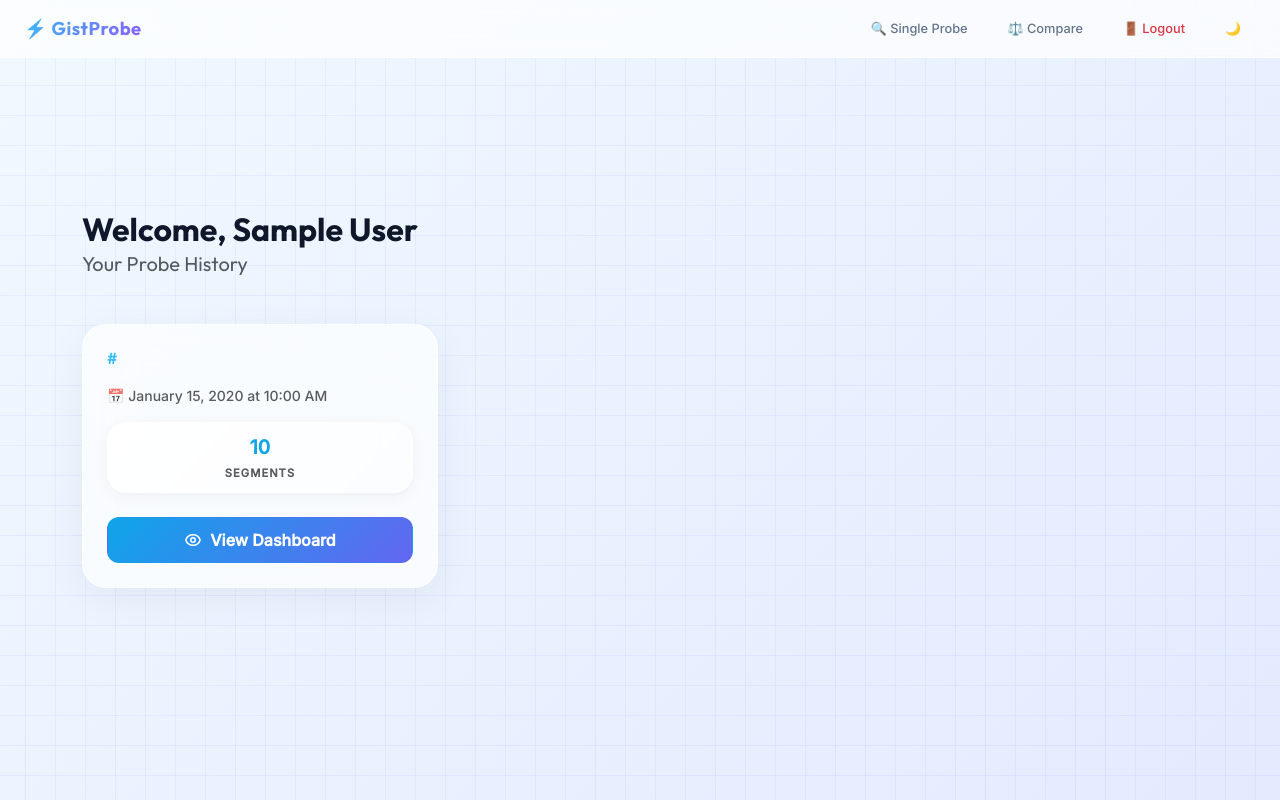
After one commit to Ojaswi-Gupta/GistProbe, a Flask app: page /history in a window 1280 px wide. The commit adds this page. Run offline with Flask 3, Linux system fonts and the light colour scheme; a user stored in the database is signed in; tables that the repository leaves empty hold one stand-in row (values such as "Sample post").

Commit message:
feat: integrate Groq AI chat and UI enhancements

```diff
--- a/app.py
+++ b/app.py
@@ -1,9 +1,16 @@
-from flask import Flask, render_template, request, send_file, redirect, url_for
+from flask import Flask, render_template, request, send_file, redirect, url_for, jsonify
 import pandas as pd
 import uuid
 import os
 import glob
 import json
+from dotenv import load_dotenv
+
+from flask_sqlalchemy import SQLAlchemy
+from flask_login import LoginManager, UserMixin, login_user, logout_user, current_user, login_required
+from authlib.integrations.flask_client import OAuth
+from authlib.integrations.base_client.errors import OAuthError
+from groq import Groq
 
 from crawler import scrape_url
 from analyser import clean_text_data, compute_sentiment
@@ -11,42 +18,127 @@ from clustering import perform_clustering, compute_similarity
 from wordcloud_gen import generate_wordcloud, cleanup_old_wordclouds
 from ner import extract_entities
 
+load_dotenv()
+
 app = Flask(__name__)
+app.secret_key = os.getenv("FLASK_SECRET_KEY", "fallback-secret-key")
+app.config['SQLALCHEMY_DATABASE_URI'] = 'sqlite:///gistprobe.db'
+app.config['SQLALCHEMY_TRACK_MODIFICATIONS'] = False
+
+db = SQLAlchemy(app)
+login_manager = LoginManager(app)
+login_manager.login_view = 'login'
+
+oauth = OAuth(app)
+google = oauth.register(
+    name='google',
+    client_id=os.getenv('GOOGLE_CLIENT_ID'),
+    client_secret=os.getenv('GOOGLE_CLIENT_SECRET'),
+    access_token_url='https://accounts.google.com/o/oauth2/token',
+    authorize_url='https://accounts.google.com/o/oauth2/auth',
+    api_base_url='https://www.googleapis.com/oauth2/v1/',
+    userinfo_endpoint='https://www.googleapis.com/oauth2/v1/userinfo',
+    client_kwargs={'scope': 'email profile'}
+)
+
 active_files = {}
+chat_contexts = {}
+try:
+    groq_client = Groq(api_key=os.getenv("GROQ_API_KEY")) if os.getenv("GROQ_API_KEY") else None
+except Exception as e:
+    print(f"Failed to initialize Groq: {e}")
+    groq_client = None
 
-CACHE_FILE = "_probe_cache.json"
+class User(UserMixin, db.Model):
+    id = db.Column(db.Integer, primary_key=True)
+    email = db.Column(db.String(120), unique=True, nullable=False)
+    name = db.Column(db.String(120))
+    probes = db.relationship('ProbeResult', backref='user', lazy=True)
+
+class ProbeResult(db.Model):
+    id = db.Column(db.Integer, primary_key=True)
+    user_id = db.Column(db.Integer, db.ForeignKey('user.id'), nullable=False)
+    url = db.Column(db.String(2048), nullable=False)
+    timestamp = db.Column(db.DateTime, default=db.func.current_timestamp())
+    total_items = db.Column(db.Integer)
+    avg_subjectivity = db.Column(db.Float)
+    results_json = db.Column(db.Text)
+
+@login_manager.user_loader
+def load_user(user_id):
+    return User.query.get(int(user_id))
+
+@app.route('/login')
+def login():
+    redirect_uri = url_for('auth', _external=True)
+    return google.authorize_redirect(redirect_uri)
+
+@app.route('/login/callback')
+def auth():
+    try:
+        token = google.authorize_access_token()
+    except OAuthError:
+        # User canceled the login prompt or access was denied
+        return redirect(url_for('home'))
+
+    userinfo = token.get('userinfo')
+    if not userinfo:
+        userinfo = google.get('userinfo').json()
+    email = userinfo.get('email')
+    name = userinfo.get('name')
+    user = User.query.filter_by(email=email).first()
+    if not user:
+        user = User(email=email, name=name)
+        db.session.add(user)
+        db.session.commit()
+    login_user(user)
+    return redirect(url_for('home'))
+
+@app.route('/logout')
+@login_required
+def logout():
+    logout_user()
+    return redirect(url_for('home'))
 
 
 def _save_cache(url, table_html, cluster_counts, sentiment_counts, avg_subjectivity, takeaways, metrics, total_items, wordcloud_image=None, entities=None):
-    """Save the last successful probe result to disk for instant demo loading."""
-    try:
-        cache = {
-            "url": url,
-            "table": table_html,
-            "cluster_counts": cluster_counts,
-            "sentiment_counts": sentiment_counts,
-            "avg_subjectivity": avg_subjectivity,
-            "takeaways": takeaways,
-            "metrics": metrics,
-            "total_items": total_items,
-            "wordcloud_image": wordcloud_image,
-            "entities": entities,
-        }
-        with open(CACHE_FILE, "w") as f:
-            json.dump(cache, f)
-        print(f"Cache saved for: {url}")
-    except Exception as e:
-        print(f"Cache save error: {e}")
-
+    """Save the last successful probe result to database for the current user."""
+    if current_user.is_authenticated:
+        try:
+            cache = {
+                "table": table_html,
+                "cluster_counts": cluster_counts,
+                "sentiment_counts": sentiment_counts,
+                "takeaways": takeaways,
+                "metrics": metrics,
+                "wordcloud_image": wordcloud_image,
+                "entities": entities,
+            }
+            probe = ProbeResult(
+                user_id=current_user.id,
+                url=url,
+                total_items=total_items,
+                avg_subjectivity=avg_subjectivity,
+                results_json=json.dumps(cache)
+            )
+            db.session.add(probe)
+            db.session.commit()
+        except Exception as e:
+            print(f"DB save error: {e}")
 
 def _load_cache():
-    """Load the last probe result from disk cache."""
-    try:
-        if os.path.exists(CACHE_FILE):
-            with open(CACHE_FILE, "r") as f:
-                return json.load(f)
-    except Exception as e:
-        print(f"Cache load error: {e}")
+    """Load the last probe result from database."""
+    if current_user.is_authenticated:
+        try:
+            probe = ProbeResult.query.filter_by(user_id=current_user.id).order_by(ProbeResult.timestamp.desc()).first()
+            if probe:
+                cache = json.loads(probe.results_json)
+                cache['url'] = probe.url
+                cache['total_items'] = probe.total_items
+                cache['avg_subjectivity'] = probe.avg_subjectivity
+                return cache
+        except Exception as e:
+            print(f"DB load error: {e}")
     return None
 
 
@@ -139,6 +231,10 @@ def process():
         if "error" in result:
             return render_template("index.html", error=result["error"], url=result["url"])
 
+        # Save context for Groq chat
+        user_key = current_user.id if current_user.is_authenticated else request.remote_addr
+        chat_contexts[user_key] = " ".join(result.get("cleaned_text", []))
+
         return render_template("index.html", cached=False, **result)
 
     except Exception as e:
@@ -148,6 +244,41 @@ def process():
             error=f"Something went wrong: {str(e)}. Please check the URL and try again.",
             url=request.form.get("url", ""),
         )
+
+@app.route("/api/chat", methods=["POST"])
+def chat_api():
+    if not groq_client:
+        return jsonify({"error": "Groq API key not configured."}), 500
+
+    data = request.json
+    question = data.get("question", "").strip()
+
+    if not question:
+        return jsonify({"error": "Empty question."}), 400
+
+    user_key = current_user.id if current_user.is_authenticated else request.remote_addr
+    context_text = chat_contexts.get(user_key, "")
+
+    if not context_text:
+        return jsonify({"error": "No website context found. Please probe a URL first."}), 400
+
+    # Truncate context to ~25k chars to fit inside Groq token limit safely
+    context_text = context_text[:25000]
+
+    prompt = f"You are GistProbe AI, a friendly and intelligent assistant. If the user greets you casually, respond naturally and offer to help analyze the webpage. For informational questions, use the provided webpage context as your foundation, but feel free to seamlessly weave in relevant real-world knowledge and background details to provide a richer, more comprehensive answer.\n\nContext:\n{context_text}\n\nQuestion: {question}\n\nAnswer:"
+
+    try:
+        completion = groq_client.chat.completions.create(
+            model="llama-3.1-8b-instant",
+            messages=[{"role": "user", "content": prompt}],
+            temperature=0.5,
+            max_tokens=500
+        )
+        answer = completion.choices[0].message.content
+        return jsonify({"answer": answer})
+    except Exception as e:
+        print(f"Groq API Error: {e}")
+        return jsonify({"error": "An error occurred while generating the answer."}), 500
 
 
 @app.route("/compare", methods=["GET"])
@@ -246,5 +377,38 @@ def download():
     return "File not found. Please run a probe first."
 
 
+@app.route('/history')
+@login_required
+def history():
+    probes = ProbeResult.query.filter_by(user_id=current_user.id).order_by(ProbeResult.timestamp.desc()).all()
+    return render_template('history.html', probes=probes)
+
+@app.route('/history/<int:probe_id>')
+@login_required
+def load_history(probe_id):
+    probe = ProbeResult.query.get_or_404(probe_id)
+    if probe.user_id != current_user.id:
+        return redirect(url_for('home'))
+    cache = json.loads(probe.results_json)
+    cache['url'] = probe.url
+    cache['total_items'] = probe.total_items
+    cache['avg_subjectivity'] = probe.avg_subjectivity
+    return render_template(
+        "index.html",
+        table=cache["table"],
+        cluster_counts=cache["cluster_counts"],
+        sentiment_counts=cache["sentiment_counts"],
+        avg_subjectivity=cache["avg_subjectivity"],
+        takeaways=cache["takeaways"],
+        metrics=cache["metrics"],
+        url=cache["url"],
+        total_items=cache["total_items"],
+        cached=True,
+        wordcloud_image=cache.get("wordcloud_image"),
+        entities=cache.get("entities"),
+    )
+
 if __name__ == "__main__":
+    with app.app_context():
+        db.create_all()
     app.run(debug=True)
--- a/static/css/index.css
+++ b/static/css/index.css
@@ -68,6 +68,8 @@
     --input-bg: #f8fafc;
     --input-bg-focus: #ffffff;
     --modal-bg: #ffffff;
+    --chat-bg: rgba(0, 0, 0, 0.03);
+    --chat-shadow: rgba(0, 0, 0, 0.05);
 }
 
 [data-theme="dark"] {
@@ -84,6 +86,8 @@
     --input-bg: #1e293b;
     --input-bg-focus: #0f172a;
     --modal-bg: #1e293b;
+    --chat-bg: rgba(10, 15, 30, 0.7);
+    --chat-shadow: rgba(0, 0, 0, 0.3);
 }
 
 [data-theme="dark"] h1,
--- a/static/js/index.js
+++ b/static/js/index.js
@@ -420,3 +420,107 @@ function clearTableFilters() {
         indicator.style.display = 'none';
     }
 }
+
+// --- Chat with Website Logic ---
+(function() {
+    function appendMessage(role, text) {
+        const historyBox = document.getElementById('chat-history');
+        const placeholder = document.getElementById('chat-placeholder');
+        if (!historyBox) return;
+
+        if (placeholder) placeholder.style.display = 'none';
+
+        const msgDiv = document.createElement('div');
+        msgDiv.style.padding = '10px 15px';
+        msgDiv.style.borderRadius = '8px';
+        msgDiv.style.maxWidth = '85%';
+        msgDiv.style.lineHeight = '1.5';
+        msgDiv.style.fontSize = '0.95rem';
+
+        if (role === 'user') {
+            msgDiv.style.alignSelf = 'flex-end';
+            msgDiv.style.background = 'linear-gradient(135deg, #0ea5e9, #6366f1)';
+            msgDiv.style.color = 'white';
+            msgDiv.innerHTML = `<strong>You:</strong> ${text}`;
+        } else {
+            msgDiv.style.alignSelf = 'flex-start';
+            msgDiv.style.background = 'var(--glass-bg)';
+            msgDiv.style.border = '1px solid var(--glass-border)';
+            msgDiv.style.color = 'var(--text-main)';
+
+            const formattedText = text.replace(/\*\*(.*?)\*\*/g, '<strong>$1</strong>').replace(/\n/g, '<br>');
+            msgDiv.innerHTML = `<strong>Groq AI:</strong><br>${formattedText}`;
+        }
+
+        historyBox.appendChild(msgDiv);
+        historyBox.scrollTop = historyBox.scrollHeight;
+    }
+
+    async function sendMessage() {
+        const inputField = document.getElementById('chat-input');
+        const sendBtn = document.getElementById('chat-send-btn');
+        const historyBox = document.getElementById('chat-history');
+
+        if (!inputField || !sendBtn || !historyBox) return;
+
+        const question = inputField.value.trim();
+        if (!question) return;
+
+        appendMessage('user', question);
+        inputField.value = '';
+        inputField.disabled = true;
+        sendBtn.disabled = true;
+
+        const loadingId = 'loading-' + Date.now();
+        const loadingDiv = document.createElement('div');
+        loadingDiv.id = loadingId;
+        loadingDiv.style.alignSelf = 'flex-start';
+        loadingDiv.style.color = 'var(--text-muted)';
+        loadingDiv.style.fontSize = '0.85rem';
+        loadingDiv.innerHTML = '<em>⚡ Groq AI is thinking...</em>';
+        historyBox.appendChild(loadingDiv);
+        historyBox.scrollTop = historyBox.scrollHeight;
+
+        try {
+            const response = await fetch('/api/chat', {
+                method: 'POST',
+                headers: { 'Content-Type': 'application/json' },
+                body: JSON.stringify({ question })
+            });
+            const data = await response.json();
+
+            const lDiv = document.getElementById(loadingId);
+            if (lDiv) lDiv.remove();
+
+            if (data.error) {
+                appendMessage('ai', `<span style="color: #ef4444;">Error: ${data.error}</span>`);
+            } else {
+                appendMessage('ai', data.answer);
+            }
+        } catch (err) {
+            const lDiv = document.getElementById(loadingId);
+            if (lDiv) lDiv.remove();
+            appendMessage('ai', `<span style="color: #ef4444;">Network Error: Failed to reach the server.</span>`);
+        } finally {
+            inputField.disabled = false;
+            sendBtn.disabled = false;
+            inputField.focus();
+        }
+    }
+
+    // Event Delegation for Button Click
+    document.addEventListener('click', function(e) {
+        if (e.target && (e.target.id === 'chat-send-btn' || e.target.closest('#chat-send-btn'))) {
+            e.preventDefault();
+            sendMessage();
+        }
+    });
+
+    // Event Delegation for Enter Key
+    document.addEventListener('keypress', function(e) {
+        if (e.target && e.target.id === 'chat-input' && e.key === 'Enter') {
+            e.preventDefault();
+            sendMessage();
+        }
+    });
+})();
--- /dev/null
+++ b/templates/history.html
@@ -0,0 +1,84 @@
+<!DOCTYPE html>
+<html lang="en">
+<head>
+    <meta charset="UTF-8">
+    <meta name="viewport" content="width=device-width, initial-scale=1.0">
+    <title>Your Probe History | GistProbe</title>
+    <link rel="preconnect" href="https://fonts.googleapis.com">
+    <link rel="preconnect" href="https://fonts.gstatic.com" crossorigin>
+    <link href="https://fonts.googleapis.com/css2?family=Inter:wght@300;400;500&family=Outfit:wght@400;600;700;800&display=swap" rel="stylesheet">
+    <link href="https://cdn.jsdelivr.net/npm/bootstrap@5.3.0/dist/css/bootstrap.min.css" rel="stylesheet">
+    <link rel="stylesheet" href="{{ url_for('static', filename='css/index.css') }}">
+    <link rel="stylesheet" href="{{ url_for('static', filename='css/compare.css') }}">
+    <!-- Chart.js (Required by index.js to prevent crashes) -->
+    <script src="https://cdn.jsdelivr.net/npm/chart.js"></script>
+</head>
+<body>
+    <!-- Cursor Glow Element -->
+    <div class="cursor-glow" id="cursor-glow"></div>
+
+    <nav class="gp-navbar" id="gp-navbar">
+        <a href="/" class="gp-navbar-brand">⚡ GistProbe</a>
+        <div class="gp-navbar-links">
+            <a href="/" class="gp-nav-link" title="Single URL Probe">
+                🔍 Single Probe
+            </a>
+            <a href="/compare" class="gp-nav-link" title="Compare two URLs side-by-side">
+                ⚖️ Compare
+            </a>
+            <a href="/logout" class="gp-nav-link text-danger" title="Sign out">
+                🚪 Logout
+            </a>
+            <button class="gp-nav-link" id="theme-toggle" style="background:none; cursor:pointer;" title="Toggle Dark Mode">
+                <span id="theme-icon">🌙</span>
+            </button>
+        </div>
+    </nav>
+
+    <div class="container" style="padding-top: 120px; padding-bottom: 50px;">
+        <h2 class="mb-1" style="font-family: 'Outfit', sans-serif; font-weight: 700;">Welcome, {{ current_user.name or current_user.email }}</h2>
+        <h5 class="mb-5 text-muted">Your Probe History</h5>
+
+        {% if probes %}
+        <div class="row g-4">
+            {% for probe in probes %}
+            <div class="col-md-6 col-lg-4">
+                <div class="glass-card h-100 d-flex flex-column fade-in-up" style="padding: 1.5rem; animation-delay: {{ loop.index0 * 0.1 }}s;">
+                    <h6 class="url-truncate mb-3" style="font-family: 'Outfit', sans-serif; font-weight: 600;">
+                        <a href="{{ probe.url }}" target="_blank" class="active-url">{{ probe.url }}</a>
+                    </h6>
+                    <div class="text-muted small mb-3 fw-medium">
+                        📅 {{ probe.timestamp.strftime('%B %d, %Y at %I:%M %p') }}
+                    </div>
+                    <div class="d-flex gap-3 mb-4">
+                        <div class="stat-box flex-fill text-center" style="padding: 10px;">
+                            <div style="font-size: 1.2rem; font-weight: 700; color: var(--accent-primary);">{{ probe.total_items }}</div>
+                            <div style="font-size: 0.7rem; letter-spacing: 1px;" class="text-muted text-uppercase fw-bold mt-1">Segments</div>
+                        </div>
+                    </div>
+                    <div class="mt-auto">
+                        <a href="/history/{{ probe.id }}" class="btn w-100 d-flex align-items-center justify-content-center gap-2" style="background: linear-gradient(135deg, #0ea5e9, #6366f1); color: white; border-radius: 12px; font-weight: 600; padding: 10px;">
+                            <svg width="18" height="18" fill="none" stroke="currentColor" stroke-width="2" viewBox="0 0 24 24"><path stroke-linecap="round" stroke-linejoin="round" d="M15 12a3 3 0 11-6 0 3 3 0 016 0z"></path><path stroke-linecap="round" stroke-linejoin="round" d="M2.458 12C3.732 7.943 7.523 5 12 5c4.478 0 8.268 2.943 9.542 7-1.274 4.057-5.064 7-9.542 7-4.477 0-8.268-2.943-9.542-7z"></path></svg>
+                            View Dashboard
+                        </a>
+                    </div>
+                </div>
+            </div>
+            {% endfor %}
+        </div>
+        {% else %}
+        <div class="glass-card text-center p-5 fade-in-up">
+            <h4 class="text-muted mb-4" style="font-family: 'Outfit', sans-serif;">You haven't run any probes yet!</h4>
+            <a href="/" class="btn" style="background: linear-gradient(135deg, #0ea5e9, #6366f1); color: white; border-radius: 12px; font-weight: 600; padding: 12px 24px;">Run your first Probe</a>
+        </div>
+        {% endif %}
+    </div>
+
+    <!-- Required Scripts for index.js -->
+    <script src="https://cdn.jsdelivr.net/npm/bootstrap@5.3.0/dist/js/bootstrap.bundle.min.js"></script>
+    <script src="https://code.jquery.com/jquery-3.7.1.min.js"></script>
+
+    <!-- External JS for Theme Toggle -->
+    <script src="{{ url_for('static', filename='js/index.js') }}"></script>
+</body>
+</html>
```
Also changed, not shown: requirements.txt (+53 -1 lines), templates/compare.html (+20 -2 lines), templates/index.html (+44 -3 lines), 1 other file.
